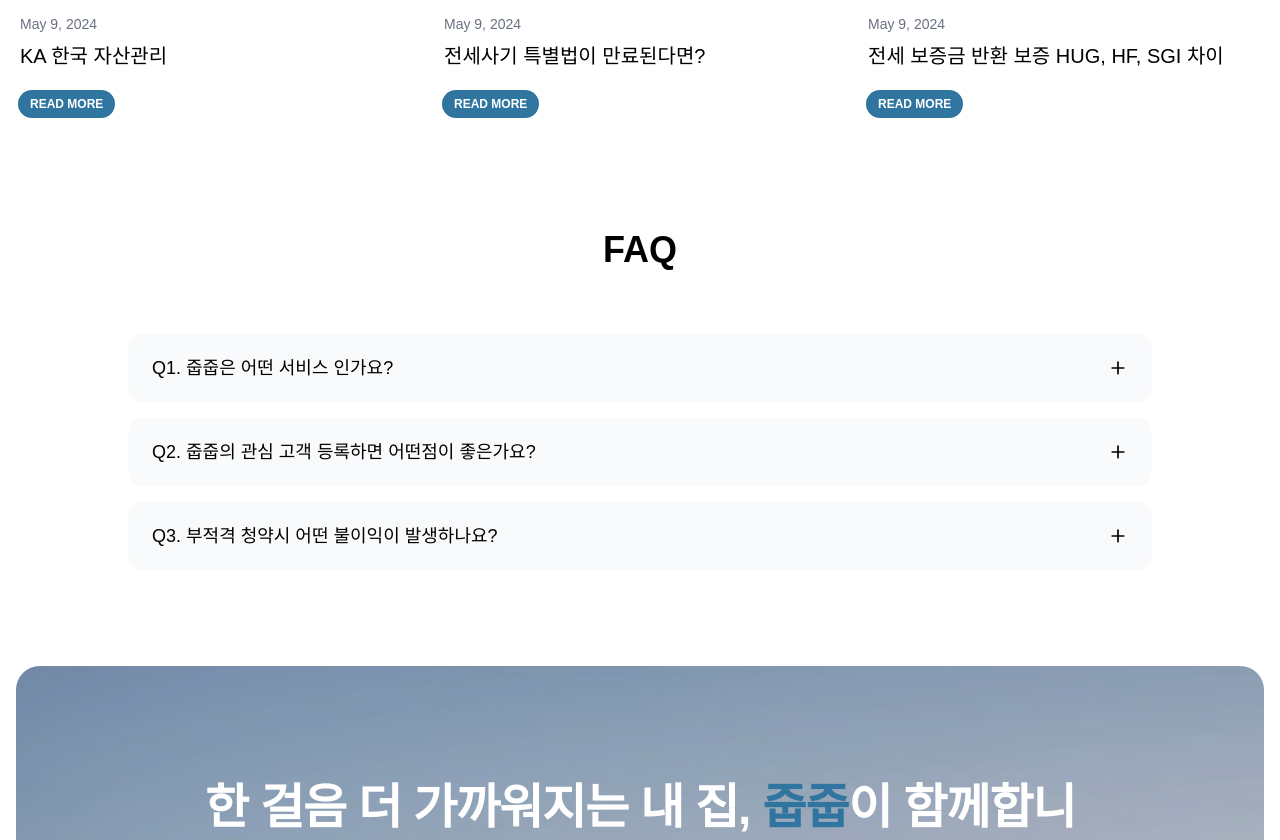
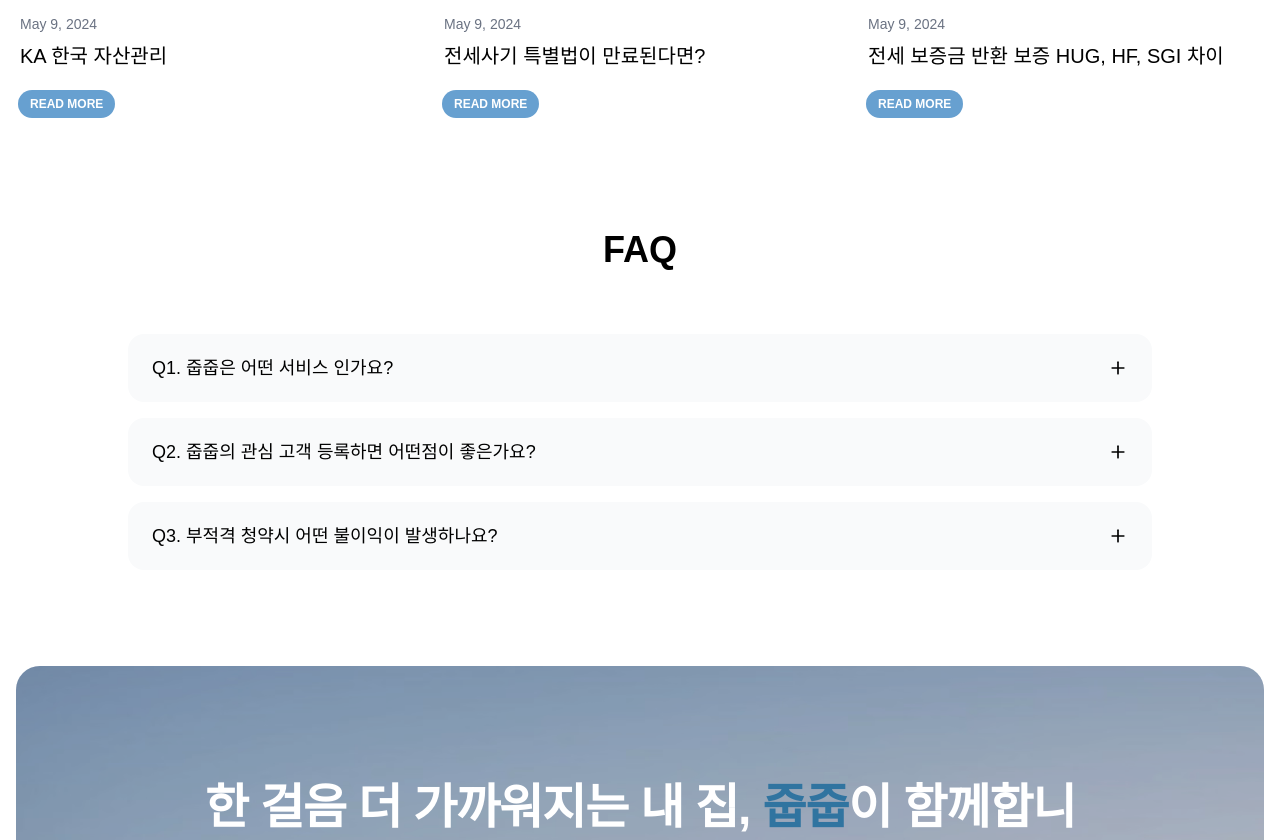
Before and after one commit to spagett1maker/ZOOPZOOP, a Next.js app: page /service in a window 1280 px wide. Shown: the part 2897-3737 px from the top of the page. Built offline with nearby package versions, Linux system fonts and the light colour scheme; no server answers.

Commit message:
fix toggle bg color

```diff
--- a/src/components/blog.tsx
+++ b/src/components/blog.tsx
@@ -24,7 +24,7 @@
           <div className="py-4 pl-1">
             <p className="text-sm text-gray-500 mb-2">May 9, 2024</p>
             <h3 className="font-medium text-xl">KA 한국 자산관리</h3>
-            <div className='items-center flex justify-center py-[6px] px-[12px] relative bg-[var(--zoop-blue)] max-w-max rounded-full mt-5 ml-[-2px]'>
+            <div className='items-center flex justify-center py-[6px] px-[12px] relative bg-[var(--zoop-blue-light)] max-w-max rounded-full mt-5 ml-[-2px]'>
               <p className="text-white font-semibold text-xs">READ MORE</p>
             </div>
           </div>
@@ -45,7 +45,7 @@
           <div className="py-4 pl-1">
             <p className="text-sm text-gray-500 mb-2">May 9, 2024</p>
             <h3 className="font-medium text-xl">전세사기 특별법이 만료된다면?</h3>
-            <div className='items-center flex justify-center py-[6px] px-[12px] relative bg-[var(--zoop-blue)] max-w-max rounded-full mt-5 ml-[-2px]'>
+            <div className='items-center flex justify-center py-[6px] px-[12px] relative bg-[var(--zoop-blue-light)] max-w-max rounded-full mt-5 ml-[-2px]'>
               <p className="text-white font-semibold text-xs">READ MORE</p>
             </div>
           </div>
@@ -66,7 +66,7 @@
           <div className="py-4 pl-1">
             <p className="text-sm text-gray-500 mb-2">May 9, 2024</p>
             <h3 className="font-medium text-xl">전세 보증금 반환 보증 HUG, HF, SGI 차이</h3>
-            <div className='items-center flex justify-center py-[6px] px-[12px] relative bg-[var(--zoop-blue)] max-w-max rounded-full mt-5 ml-[-2px]'>
+            <div className='items-center flex justify-center py-[6px] px-[12px] relative bg-[var(--zoop-blue-light)] max-w-max rounded-full mt-5 ml-[-2px]'>
               <p className="text-white font-semibold text-xs">READ MORE</p>
             </div>
           </div>
```
